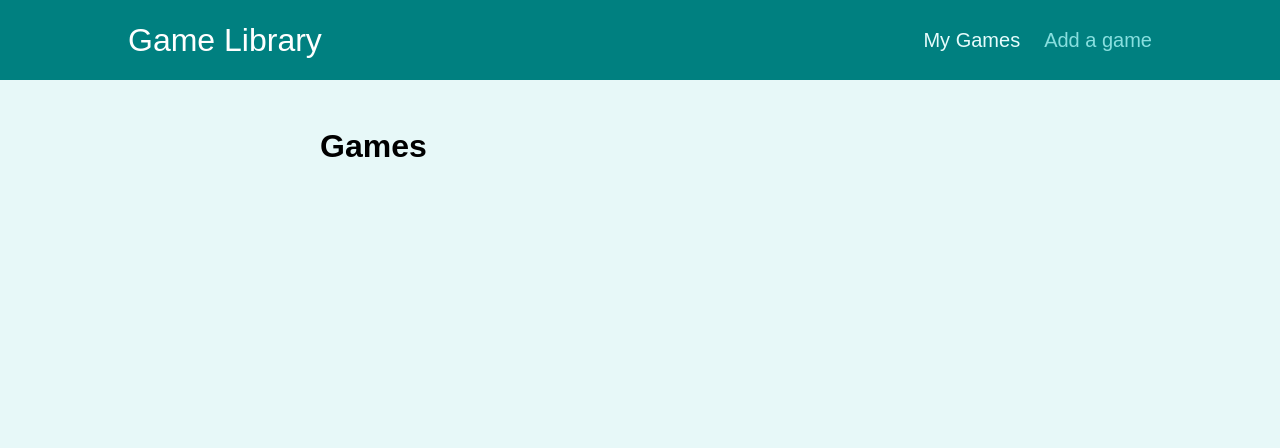
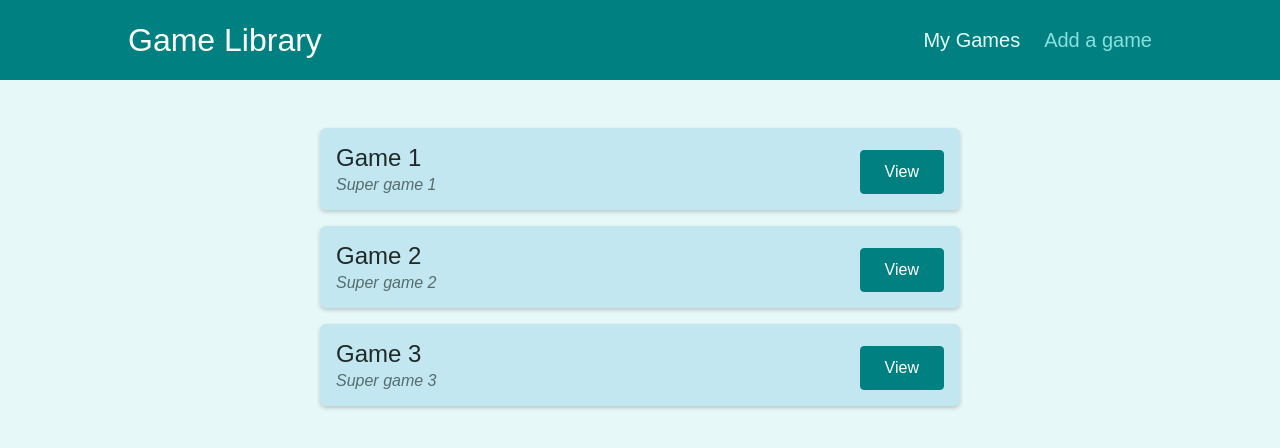
Before and after one commit to teodoragavrila/TapThatJob2022, a React (Create React App) app in the folder react-router-demo/: page /games in a window 1280 px wide. Shown: the top 448 px of the page. Built offline with nearby package versions, Linux system fonts and the light colour scheme.

Commit message:
Dummy game list

```diff
--- /dev/null
+++ b/react-router-demo/src/components/GameItem.js
@@ -0,0 +1,21 @@
+import { Link } from 'react-router-dom';
+
+import classes from './GameItem.module.css';
+
+const GameItem = (props) => {
+  return (
+    <li className={classes.item}>
+      <figure>
+        <blockquote>
+          <p>{props.name}</p>
+        </blockquote>
+        <figcaption>{props.details}</figcaption>
+      </figure>
+      <Link className='btn' to={`/games/${props.id}`}>
+        View
+      </Link>
+    </li>
+  );
+};
+
+export default GameItem;
--- /dev/null
+++ b/react-router-demo/src/components/GameItem.module.css
@@ -0,0 +1,37 @@
+.item {
+  margin: 1rem 0;
+  padding: 1rem;
+  display: flex;
+  justify-content: space-between;
+  align-items: flex-end;
+  box-shadow: 0 2px 4px rgba(0, 0, 0, 0.2);
+  border-radius: 6px;
+  background-color: #c2e7f0;
+}
+
+.item:last-of-type {
+  border-bottom: none;
+}
+
+.item figure {
+  margin: 0;
+  padding: 0;
+  width: 70%;
+}
+
+.item blockquote {
+  margin: 0;
+  text-align: left;
+  font-size: 1.5rem;
+  color: #212929;
+}
+
+.item p {
+  margin: 0;
+  margin-bottom: 0.25rem;
+}
+
+.item figcaption {
+  font-style: italic;
+  color: #566d6d;
+}
--- /dev/null
+++ b/react-router-demo/src/components/GameList.js
@@ -0,0 +1,19 @@
+import GameItem from './GameItem';
+import classes from './GameList.module.css';
+
+const GameList = (props) => {
+  return (
+    <ul className={classes.list}>
+      {props.games.map((game) => (
+        <GameItem
+          key={game.id}
+          id={game.id}
+          name={game.name}
+          details={game.details}
+        />
+      ))}
+    </ul>
+  );
+};
+
+export default GameList;
--- /dev/null
+++ b/react-router-demo/src/components/GameList.module.css
@@ -0,0 +1,5 @@
+.list {
+  list-style: none;
+  margin: 0;
+  padding: 0;
+}
--- a/react-router-demo/src/pages/Games.js
+++ b/react-router-demo/src/pages/Games.js
@@ -1,5 +1,13 @@
+import GameList from "../components/GameList";
+
+const DUMMY_GAMES = [
+    { id: 'g1', name: "Game 1", details: "Super game 1" },
+    { id: 'g2', name: "Game 2", details: "Super game 2" },
+    { id: 'g3', name: "Game 3", details: "Super game 3" },
+];
+
 const Games = () => {
-  return <h1>Games</h1>;
+  return <GameList games={DUMMY_GAMES} />;
 };
 
 export default Games;
```
